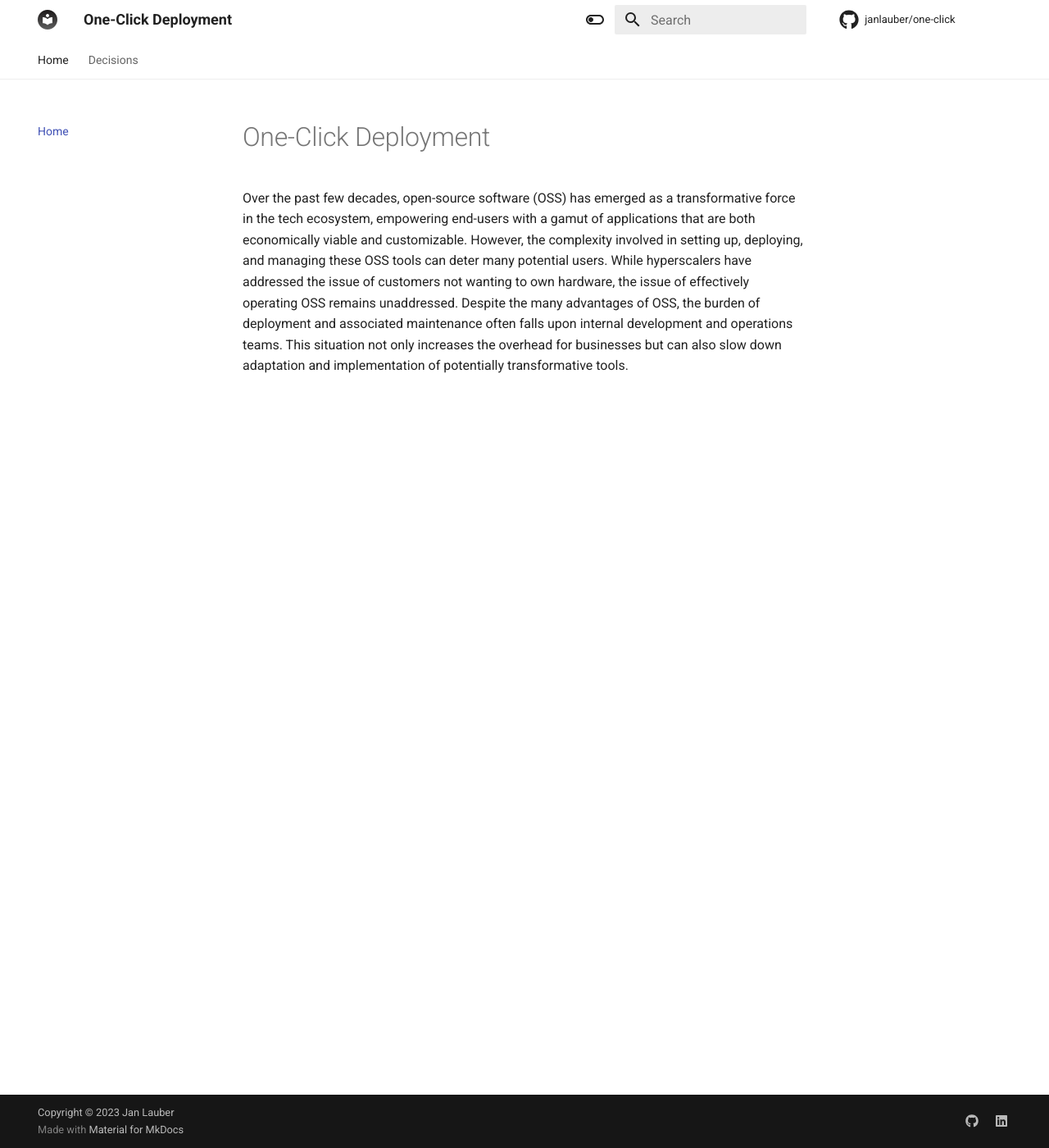
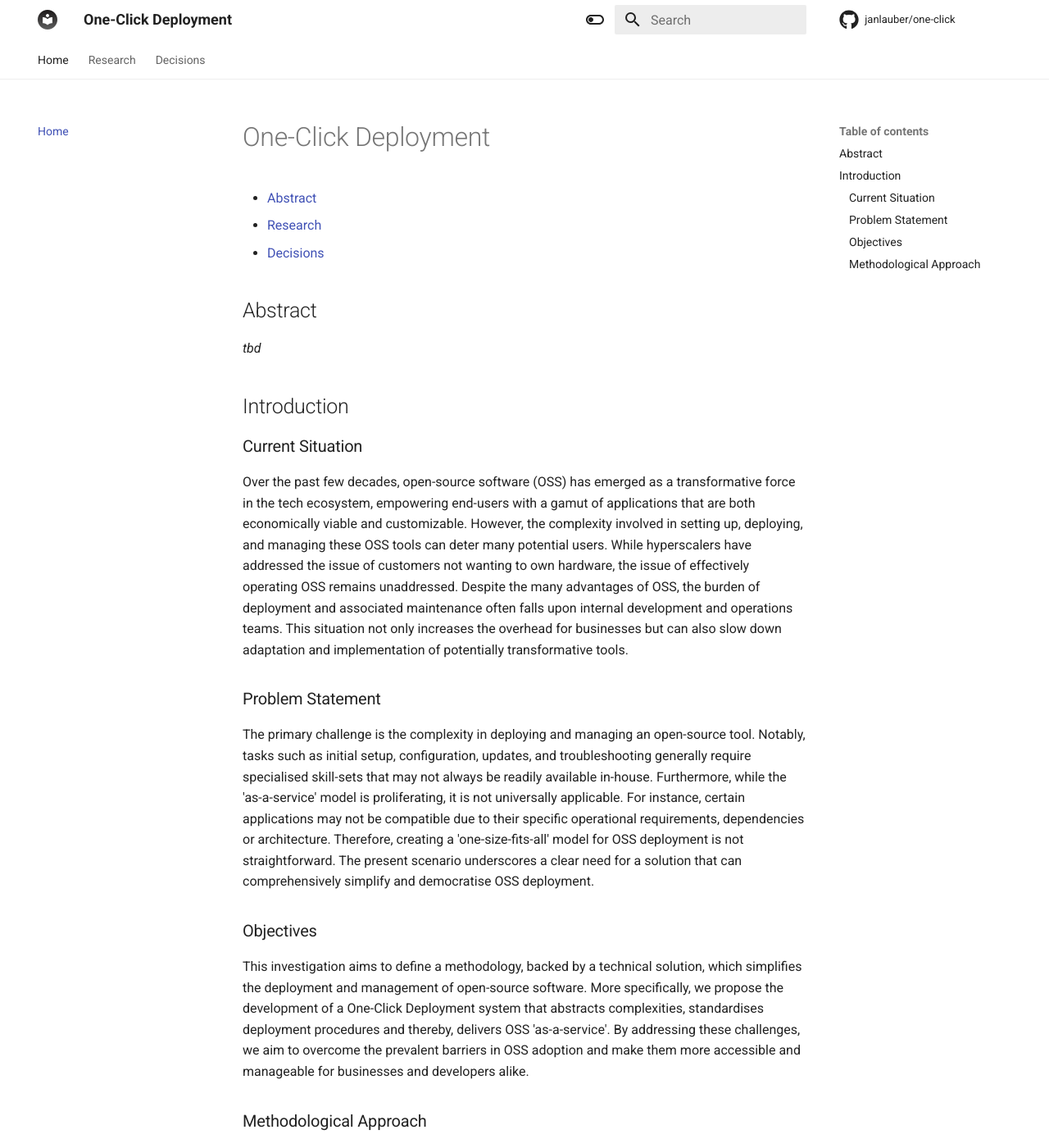
Before and after one commit to janlauber/one-click, an MkDocs documentation site: the page built from docs/index.md, in a window 1280 px wide and 1400 px high. Shown: the whole window at 82% size. Built offline with MkDocs 1.6.1 and Material for MkDocs 9.7.7, drawn with Linux system fonts in a browser that asks for light colours; comment, search, counter and statistics services are not loaded; some of the changed text lies outside the part shown.

Commit message:
docs: add introduction & research
Signed-off-by: Jan Lauber <jan.lauber@protonmail.ch>

```diff
--- a/docs/index.md
+++ b/docs/index.md
@@ -1,4 +1,31 @@
 # One-Click Deployment
+
+- [Abstract](#abstract)
+- [Research](./research/index.md)
+- [Decisions](./decisions/index.md)
+
+## Abstract
+
+*tbd*
+
+## Introduction
+
+### Current Situation
 
 Over the past few decades, open-source software (OSS) has emerged as a transformative force in the tech ecosystem, empowering end-users with a gamut of applications that are both economically viable and customizable. However, the complexity involved in setting up, deploying, and managing these OSS tools can deter many potential users. While hyperscalers have addressed the issue of customers not wanting to own hardware, the issue of effectively operating OSS remains unaddressed.
 Despite the many advantages of OSS, the burden of deployment and associated maintenance often falls upon internal development and operations teams. This situation not only increases the overhead for businesses but can also slow down adaptation and implementation of potentially transformative tools.
+
+### Problem Statement
+
+The primary challenge is the complexity in deploying and managing an open-source tool. Notably, tasks such as initial setup, configuration, updates, and troubleshooting generally require specialised skill-sets that may not always be readily available in-house.
+Furthermore, while the 'as-a-service' model is proliferating, it is not universally applicable. For instance, certain applications may not be compatible due to their specific operational requirements, dependencies or architecture. Therefore, creating a 'one-size-fits-all' model for OSS deployment is not straightforward.
+The present scenario underscores a clear need for a solution that can comprehensively simplify and democratise OSS deployment.
+
+### Objectives
+
+This investigation aims to define a methodology, backed by a technical solution, which simplifies the deployment and management of open-source software. More specifically, we propose the development of a One-Click Deployment system that abstracts complexities, standardises deployment procedures and thereby, delivers OSS 'as-a-service'.
+By addressing these challenges, we aim to overcome the prevalent barriers in OSS adoption and make them more accessible and manageable for businesses and developers alike.
+
+### Methodological Approach
+
+Our approach focuses on leveraging existing technologies, such as Kubernetes for container orchestration, Helm for package management, and Golang for backend programming to develop a prototype of the One-Click Deployment system. The research phase will systematically analyse the architecture of various OSS to understand their unique attributes and requirements and then extrapolate key insights for the design phase. The end goal is to build a robust, scalable, and flexible deployment system that reduces the burden on DevOps teams and democratizes access to open-source solutions.
--- a/mkdocs.yaml
+++ b/mkdocs.yaml
@@ -15,6 +15,8 @@ copyright: Copyright &copy; 2023 Jan Lauber
 # Page tree
 nav:
   - Home: index.md
+  - Research:
+    - research/index.md
   - Decisions:
     - decisions/index.md
     - 0000-template: decisions/0001-template.md
```
Also changed, not shown: docs/research/index.md (added), docs/research/state-of-research.md (added).
